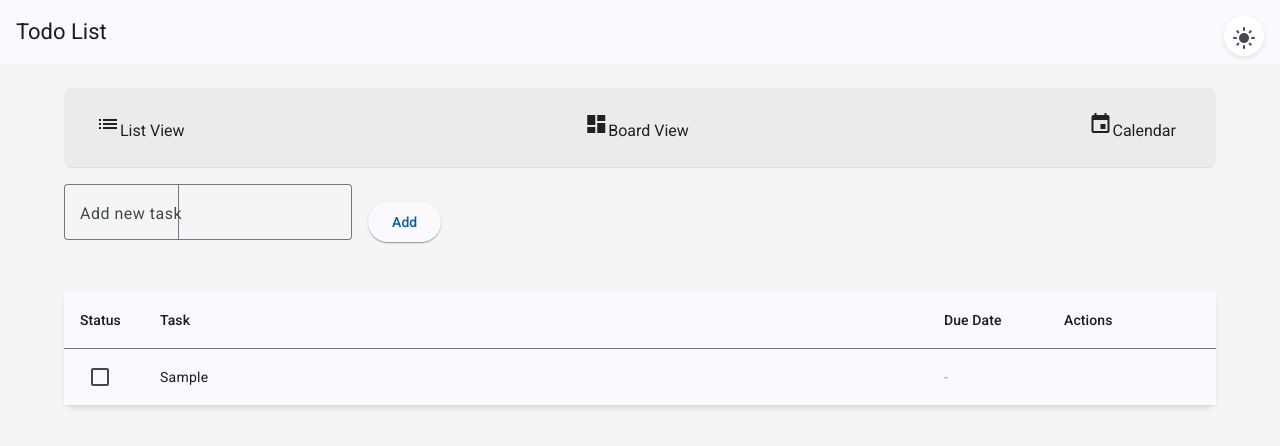
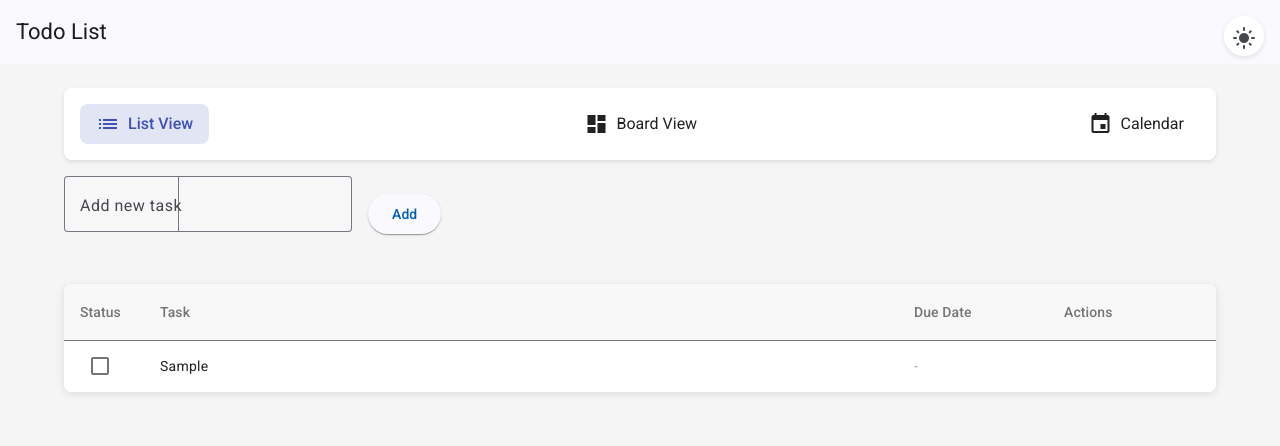
Before and after one commit to Noorja123/todo-app, an Angular app: page /app-todo in a window 1280 px wide. Both pictures are taken after typing "Sample" into the empty fields and a click on the button "Add". Shown: the top 446 px of the page. Built offline with nearby package versions, Linux system fonts and the light colour scheme.

Commit message:
/changes

```diff
--- a/src/app/components/todo/todo.component.css
+++ b/src/app/components/todo/todo.component.css
@@ -3,54 +3,71 @@
   margin: 0 auto;
 }
 
+/* View Toggle Container */
 .view-toggle-container {
-  background-color: rgba(0, 0, 0, 0.04);
+  background-color: var(--card-background);
+  border-radius: 8px;
+  box-shadow: 0 2px 4px var(--shadow-color);
   transition: background-color 0.3s ease;
 }
 
-:host-context(.dark-theme) .view-toggle-container {
-  background-color: rgba(255, 255, 255, 0.05);
+.view-toggle-container mat-list-item {
+  cursor: pointer;
+  transition: background-color 0.2s ease, color 0.2s ease;
+}
+
+.view-toggle-container mat-list-item:hover {
+  background-color: var(--hover-color);
 }
 
 .active-view {
-  background-color: rgba(63, 81, 181, 0.1);
+  background-color: color-mix(in srgb, var(--primary-color) 15%, transparent);
   color: var(--primary-color);
   font-weight: 500;
 }
 
-:host-context(.dark-theme) .active-view {
-  background-color: rgba(63, 81, 181, 0.2);
+/* Task Table Styling */
+.mat-mdc-table {
+  background-color: var(--card-background);
+  color: var(--text-color);
+  box-shadow: 0 2px 8px var(--shadow-color);
+  border-radius: 8px;
+  overflow: hidden;
 }
 
+.mat-mdc-header-row {
+  background-color: color-mix(in srgb, var(--card-background) 97%, var(--text-color) 3%);
+}
+
+.mat-mdc-header-cell {
+  color: var(--text-secondary);
+  font-weight: 500;
+}
+
+.mat-mdc-row {
+  border-bottom-color: var(--divider-color);
+  transition: background-color 0.2s ease;
+}
+
+.mat-mdc-row:hover {
+  background-color: var(--hover-color);
+}
+
+.mat-mdc-cell {
+  color: var(--text-color);
+}
+
+/* Completed Task Styling */
 .completed-task {
   text-decoration: line-through;
-  color: rgba(0, 0, 0, 0.5);
-}
-
-:host-context(.dark-theme) .completed-task {
-  color: rgba(255, 255, 255, 0.5);
+  color: var(--completed-color);
 }
 
 .completed-row {
-  background-color: rgba(0, 0, 0, 0.03);
+  background-color: color-mix(in srgb, var(--card-background) 97%, var(--text-color) 3%);
 }
 
-:host-context(.dark-theme) .completed-row {
-  background-color: rgba(255, 255, 255, 0.03);
-}
-
-.task-row {
-  transition: background-color 0.2s ease;
-}
-
-.task-row:hover {
-  background-color: rgba(0, 0, 0, 0.04);
-}
-
-:host-context(.dark-theme) .task-row:hover {
-  background-color: rgba(255, 255, 255, 0.04);
-}
-
+/* Column Sizing */
 .mat-column-select {
   width: 80px;
 }
@@ -63,54 +80,41 @@
   width: 150px;
 }
 
+/* Task Status Indicators */
 .overdue {
-  color: #f44336;
+  color: var(--error-color);
   font-weight: bold;
 }
 
-/* Preserve existing styles */
-
-/* Add minimal dark theme improvements */
-:host-context(.dark-theme) .mat-table {
-  background-color: #333;
-  color: rgba(255, 255, 255, 0.87);
+/* Action Buttons */
+.task-actions {
+  opacity: 0;
+  transition: opacity 0.2s ease;
 }
 
-:host-context(.dark-theme) .mat-header-row {
-  background-color: #2c2c2c;
+.mat-mdc-row:hover .task-actions {
+  opacity: 1;
 }
 
-:host-context(.dark-theme) .view-toggle-container {
-  background-color: rgba(255, 255, 255, 0.05);
+/* Form Fields */
+::ng-deep .mat-mdc-form-field-outline {
+  color: var(--divider-color);
 }
 
-:host-context(.dark-theme) .mat-form-field-outline {
-  color: rgba(255, 255, 255, 0.3);
+::ng-deep .mat-mdc-text-field-wrapper {
+  background-color: color-mix(in srgb, var(--card-background) 97%, var(--text-color) 3%);
 }
 
-:host-context(.dark-theme) .mat-form-field-label {
-  color: rgba(255, 255, 255, 0.6);
+::ng-deep .mat-mdc-form-field-label {
+  color: var(--text-secondary);
 }
 
-:host-context(.dark-theme) .mat-form-field {
-  color: white;
+::ng-deep .mat-mdc-input-element {
+  color: var(--text-color);
 }
 
-:host-context(.dark-theme) .mat-input-element {
-  color: white;
+/* Checkbox Styling */
+::ng-deep .mat-mdc-checkbox .mdc-checkbox .mdc-checkbox__native-control:enabled:checked ~ .mdc-checkbox__background {
+  background-color: var(--primary-color);
+  border-color: var(--primary-color);
 }
-
-:host-context(.dark-theme) .mat-row {
-  border-bottom-color: rgba(255, 255, 255, 0.12);
-}
-
-/* Add due date column style */
-.mat-column-dueDate {
-  width: 120px;
-}
-
-/* Subtle style for completed tasks - preserve existing if already defined */
-.completed-task {
-  text-decoration: line-through;
-  opacity: 0.7;
-}
--- a/src/app/components/todo/todo.component.html
+++ b/src/app/components/todo/todo.component.html
@@ -1,45 +1,65 @@
 <mat-toolbar color="primary" class="header p-4 text-white text-center">
   <h1 class="title text-2xl font-bold">Todo List</h1>
+  <span class="flex-grow"></span>
+  <button mat-icon-button (click)="toggleTheme()" aria-label="Toggle theme">
+    <mat-icon>{{ themeService.theme() === 'dark-theme' ? 'light_mode' : 'dark_mode' }}</mat-icon>
+  </button>
 </mat-toolbar>
 
 <div class="todo-container p-6">
   <div class="view-toggle-container flex flex-row space-x-6 justify-between items-center mb-4 overflow-x-auto whitespace-nowrap p-4 rounded-lg">
-    <mat-list-item (click)="listView()" class="flex items-center space-x-2 px-4 py-2 rounded-lg">
+    <div
+      (click)="listView()"
+      class="flex items-center space-x-2 px-4 py-2 rounded-lg cursor-pointer"
+      [ngClass]="{'active-view': !isBoardView && !isCalendarView}">
       <mat-icon>list</mat-icon> <span>List View</span>
-    </mat-list-item>
-    <mat-list-item (click)="boardview()" class="flex items-center space-x-2 px-4 py-2 rounded-lg">
+    </div>
+    <div
+      (click)="boardview()"
+      class="flex items-center space-x-2 px-4 py-2 rounded-lg cursor-pointer"
+      [ngClass]="{'active-view': isBoardView}">
       <mat-icon>dashboard</mat-icon> <span>Board View</span>
-    </mat-list-item>
-    <mat-list-item (click)="calendarview()" class="flex items-center space-x-2 px-4 py-2 rounded-lg">
+    </div>
+    <div
+      (click)="calendarview()"
+      class="flex items-center space-x-2 px-4 py-2 rounded-lg cursor-pointer"
+      [ngClass]="{'active-view': isCalendarView}">
       <mat-icon>event</mat-icon> <span>Calendar</span>
-    </mat-list-item>
+    </div>
   </div>
 
   <div *ngIf="!isBoardView && !isCalendarView" class="default-view flex flex-col space-y-4">
     <div class="flex flex-row space-x-4 items-center">
       <mat-form-field appearance="outline" class="w-1/4">
         <mat-label>Add new task</mat-label>
-        <input matInput [(ngModel)]="newTodo" placeholder="" class="p-2 w-full"/>
+        <input matInput [(ngModel)]="newTodo" placeholder="Enter task" class="p-2 w-full"/>
       </mat-form-field>
       <button mat-raised-button color="primary" class="text-white py-2 px-6 rounded-lg" (click)="addTodo()">Add</button>
     </div>
 
-    <table mat-table [dataSource]="dataSource()" class="mat-elevation-z8 w-full mt-4 border rounded-lg shadow-md">
+    <table mat-table [dataSource]="dataSource()" class="w-full mt-4">
       <ng-container matColumnDef="select">
         <th mat-header-cell *matHeaderCellDef class="p-2"> Status </th>
         <td mat-cell *matCellDef="let todo" class="p-2 text-center">
-          <mat-checkbox [checked]="todo.status === 'Completed'" (change)="toggleTodo(todo.id)"></mat-checkbox>
+          <mat-checkbox
+            [checked]="todo.status === 'Completed'"
+            (change)="toggleTodo(todo.id)"
+            color="primary">
+          </mat-checkbox>
         </td>
       </ng-container>
 
       <ng-container matColumnDef="title">
         <th mat-header-cell *matHeaderCellDef class="p-2"> Task </th>
-        <td mat-cell *matCellDef="let todo" class="p-2" [ngClass]="{'completed-task': todo.status === 'Completed'}">{{ todo.title }}</td>
+        <td mat-cell *matCellDef="let todo" class="p-2" [ngClass]="{'completed-task': todo.status === 'Completed'}">
+          {{ todo.title }}
+        </td>
       </ng-container>
 
       <ng-container matColumnDef="dueDate">
         <th mat-header-cell *matHeaderCellDef class="p-2"> Due Date </th>
-        <td mat-cell *matCellDef="let todo" class="p-2">
+        <td mat-cell *matCellDef="let todo" class="p-2"
+            [ngClass]="{'overdue': isOverdue(todo.dueDate)}">
           <span *ngIf="todo.dueDate">{{ todo.dueDate | date:'MMM d, y' }}</span>
           <span *ngIf="!todo.dueDate" class="text-gray-400">-</span>
         </td>
@@ -47,23 +67,27 @@
 
       <ng-container matColumnDef="actions">
         <th mat-header-cell *matHeaderCellDef class="p-2"> Actions </th>
-        <td *matCellDef="let todo" class="p-2 flex space-x-4 opacity-0 group-hover:opacity-100 transition-opacity duration-200 border-0">
-          <button mat-icon-button (click)="scheduleTodo(todo.id)">
+        <td mat-cell *matCellDef="let todo" class="p-2">
+          <div class="task-actions flex space-x-2">
+            <button mat-icon-button (click)="scheduleTodo(todo.id)" matTooltip="Set due date">
               <mat-icon>schedule</mat-icon>
             </button>
-          <button mat-icon-button (click)="renameTask(todo.id)">
+            <button mat-icon-button (click)="renameTask(todo.id)" matTooltip="Edit task">
               <mat-icon>edit</mat-icon>
             </button>
-          <button mat-icon-button color="warn" (click)="deleteTodo(todo.id)">
+            <button mat-icon-button color="warn" (click)="deleteTodo(todo.id)" matTooltip="Delete task">
               <mat-icon>delete</mat-icon>
             </button>
+          </div>
         </td>
       </ng-container>
 
-      <tr mat-header-row *matHeaderRowDef="displayedColumns" class="border-b"></tr>
-      <tr mat-row *matRowDef="let row; columns: displayedColumns;" class="group border-b last:border-b-0"></tr>
+      <tr mat-header-row *matHeaderRowDef="displayedColumns"></tr>
+      <tr mat-row *matRowDef="let row; columns: displayedColumns;"
+          [ngClass]="{'completed-row': row.status === 'Completed'}"></tr>
     </table>
   </div>
+
   <app-todo-board *ngIf="isBoardView"></app-todo-board>
   <app-calendar-view *ngIf="isCalendarView"></app-calendar-view>
 </div>
--- a/src/styles.css
+++ b/src/styles.css
@@ -70,106 +70,138 @@ button {
   transition: background-color 0.3s ease, color 0.3s ease, border-color 0.3s ease;
 }
 
-/* Angular Material Theme Overrides */
-.mat-toolbar {
-  background-color: var(--primary-color);
-  color: white;
-}
-
-.mat-icon {
-  color: inherit;
-}
-
-.mat-form-field .mat-input-element {
-  color: var(--text-color);
-}
-
-.mat-form-field .mat-form-field-label {
-  color: var(--text-secondary);
-}
-
-.mat-form-field .mat-form-field-underline {
-  background-color: var(--divider-color);
-}
-
-.mat-form-field.mat-focused .mat-form-field-label {
-  color: var(--primary-color);
-}
-
-.mat-form-field.mat-focused .mat-form-field-ripple {
-  background-color: var(--primary-color);
-}
-
-.mat-raised-button.mat-primary {
-  background-color: var(--primary-color);
-}
-
-.mat-card {
+/* Angular Material MDC Overrides */
+.mat-mdc-card {
   background-color: var(--card-background);
   color: var(--text-color);
   box-shadow: 0 2px 8px var(--shadow-color);
 }
 
-.mat-table {
+.mat-mdc-table {
   background-color: var(--card-background);
 }
 
-.mat-table .mat-header-cell {
+.mat-mdc-header-cell {
+  color: var(--text-secondary);
+  font-weight: 500;
+}
+
+.mat-mdc-cell {
+  color: var(--text-color);
+}
+
+.mat-mdc-row:hover {
+  background-color: var(--hover-color);
+}
+
+/* Form Fields */
+.mat-mdc-form-field .mdc-text-field--outlined .mdc-notched-outline__leading,
+.mat-mdc-form-field .mdc-text-field--outlined .mdc-notched-outline__notch,
+.mat-mdc-form-field .mdc-text-field--outlined .mdc-notched-outline__trailing {
+  border-color: var(--divider-color);
+}
+
+.mat-mdc-form-field .mat-mdc-form-field-focus-overlay {
+  background-color: transparent;
+}
+
+.mat-mdc-form-field.mat-focused .mdc-text-field--outlined .mdc-notched-outline__leading,
+.mat-mdc-form-field.mat-focused .mdc-text-field--outlined .mdc-notched-outline__notch,
+.mat-mdc-form-field.mat-focused .mdc-text-field--outlined .mdc-notched-outline__trailing {
+  border-color: var(--primary-color);
+}
+
+.mat-mdc-form-field .mat-mdc-form-field-label {
   color: var(--text-secondary);
 }
 
-.mat-table .mat-cell {
+.mat-mdc-input-element {
   color: var(--text-color);
 }
 
-.mat-table .mat-row:hover {
+/* Buttons */
+.mat-mdc-raised-button.mat-primary {
+  background-color: var(--primary-color);
+}
+
+.mat-mdc-icon-button {
+  color: var(--text-color);
+}
+
+.mat-mdc-icon-button:hover {
   background-color: var(--hover-color);
 }
 
-.mat-checkbox-checked.mat-accent .mat-checkbox-background {
+/* Checkboxes */
+.mat-mdc-checkbox .mdc-checkbox .mdc-checkbox__background {
+  border-color: var(--text-secondary);
+}
+
+.mat-mdc-checkbox .mdc-checkbox .mdc-checkbox__native-control:enabled:checked ~ .mdc-checkbox__background {
   background-color: var(--primary-color);
+  border-color: var(--primary-color);
+}
+
+/* Toolbar */
+.mat-mdc-toolbar.mat-primary {
+  background-color: var(--primary-color);
+  color: white;
 }
 
 /* Dark theme specific overrides */
-.dark-theme .mat-toolbar {
+.dark-theme .mat-mdc-toolbar.mat-primary {
   background-color: var(--primary-dark);
 }
 
-.dark-theme .mat-form-field.mat-focused .mat-form-field-label,
-.dark-theme .mat-form-field.mat-focused .mat-form-field-ripple {
-  color: var(--primary-light);
-  background-color: var(--primary-light);
+/* Dialog containers */
+.mat-mdc-dialog-container {
+  --mdc-dialog-container-color: var(--card-background);
+  --mdc-dialog-with-divider-divider-color: var(--divider-color);
+  --mdc-dialog-subhead-color: var(--text-color);
+  --mdc-dialog-supporting-text-color: var(--text-color);
 }
 
-.dark-theme .mat-checkbox-checked.mat-accent .mat-checkbox-background {
-  background-color: var(--primary-light);
+/* Menu panels */
+.mat-mdc-menu-panel {
+  background-color: var(--card-background);
 }
 
-/* Additional component styling for dark theme */
-.dark-theme .mat-select-panel,
-.dark-theme .mat-menu-panel,
-.dark-theme .mat-dialog-container {
-  background-color: var(--card-background);
+.mat-mdc-menu-item {
   color: var(--text-color);
 }
 
-.dark-theme .mat-option {
+.mat-mdc-menu-item:hover:not([disabled]) {
+  background-color: var(--hover-color);
+}
+
+/* Select panels */
+.mat-mdc-select-panel {
+  background-color: var(--card-background);
+}
+
+.mat-mdc-option {
   color: var(--text-color);
 }
 
-.dark-theme .mat-option:hover:not(.mat-option-disabled) {
-  background-color: rgba(255, 255, 255, 0.04);
+.mat-mdc-option:hover:not(.mat-mdc-option-disabled) {
+  background-color: var(--hover-color);
+}
+
+/* Progress Spinner */
+.mat-mdc-progress-spinner .mdc-circular-progress__determinate-circle,
+.mat-mdc-progress-spinner .mdc-circular-progress__indeterminate-circle-graphic {
+  stroke: var(--primary-color);
+}
+
+/* Theme toggle animation */
+.theme-toggle-btn:hover {
+  transform: rotate(30deg);
 }
 
 /* Component-specific theming */
 .todo-container .task-item {
   background-color: var(--card-background);
   border: 1px solid var(--divider-color);
-}
-
-.todo-container .view-toggle-container {
-  background-color: var(--background-color);
-  border-bottom: 1px solid var(--divider-color);
 }
 
 .todo-container .board-container .column {
@@ -182,86 +214,16 @@ button {
   border-color: var(--divider-color);
 }
 
-/* Task list specific styles */
-.completed-task {
-  color: var(--completed-color);
-  text-decoration: line-through;
+/* Calendar specific styles */
+.calendar-container .calendar-day {
+  background-color: var(--card-background);
+  border: 1px solid var(--divider-color);
 }
 
-/* Universal Material component styling */
-.mat-progress-spinner circle {
-  stroke: var(--primary-color);
+.calendar-container .today {
+  border: 2px solid var(--primary-color);
 }
 
-.mat-icon-button {
-  color: var(--text-color);
+.calendar-container .has-tasks {
+  background-color: color-mix(in srgb, var(--card-background) 90%, var(--primary-color) 10%);
 }
-
-.mat-icon-button:hover {
-  background-color: var(--hover-color);
-}
-
-/* Dialog styles */
-.mat-dialog-container {
-  background-color: var(--card-background);
-  color: var(--text-color);
-}
-
-/* Modal styling */
-.modal-overlay {
-  background-color: rgba(0, 0, 0, 0.5);
-}
-
-.modal-content {
-  background-color: var(--card-background);
-  color: var(--text-color);
-  box-shadow: 0 4px 8px var(--shadow-color);
-}
-
-/* Theme toggle animation */
-.theme-toggle-btn:hover {
-  transform: rotate(30deg);
-}
-
-/* Dialog theme classes */
-.dark-theme-dialog .mat-dialog-container {
-  background-color: var(--card-background);
-  color: var(--text-color);
-}
-
-.light-theme-dialog .mat-dialog-container {
-  background-color: var(--card-background);
-  color: var(--text-color);
-}
-
-/* Ensure form fields in dialogs follow theme */
-.mat-dialog-container .mat-form-field-label {
-  color: var(--text-secondary);
-}
-
-.mat-dialog-container .mat-input-element {
-  color: var(--text-color);
-}
-
-::ng-deep .mat-mdc-form-field.appearance-outline .mdc-line-ripple {
-  display: none;
-}
-
-::ng-deep .mat-mdc-form-field.appearance-outline .mdc-notched-outline__idle {
-  border: none !important;
-}
-
-/* These should be in your styles.css or a global theme file */
-.light-theme-dialog .mat-mdc-dialog-container {
-  --mdc-dialog-container-color: var(--card-background);
-  --mdc-dialog-with-divider-divider-color: var(--divider-color);
-  --mdc-dialog-subhead-color: var(--text-color);
-  --mdc-dialog-supporting-text-color: var(--text-color);
-}
-
-.dark-theme-dialog .mat-mdc-dialog-container {
-  --mdc-dialog-container-color: var(--card-background);
-  --mdc-dialog-with-divider-divider-color: var(--divider-color);
-  --mdc-dialog-subhead-color: var(--text-color);
-  --mdc-dialog-supporting-text-color: var(--text-color);
-}
```
Lines whose indentation alone changed are shown as unchanged.
